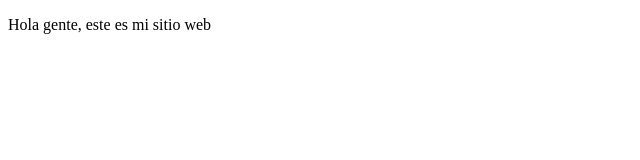
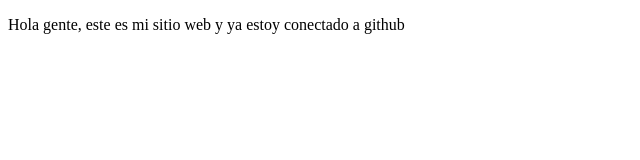
Before and after one commit to JeisonRedondo/proyectoDemoCursoPrework, a plain HTML site: page index.html in a window 1280 px wide. Shown: the whole page, without its empty margins (0-640 px from the left). Drawn offline with Linux system fonts and the light colour scheme.

Commit message:
primeros cambios

```diff
--- a/index.html
+++ b/index.html
@@ -7,6 +7,6 @@
     <title>HOla mundo</title>
 </head>
 <body>
-    <p>Hola gente, este es mi sitio web</p>
+    <p>Hola gente, este es mi sitio web y ya estoy conectado a github</p>
 </body>
 </html>
```
